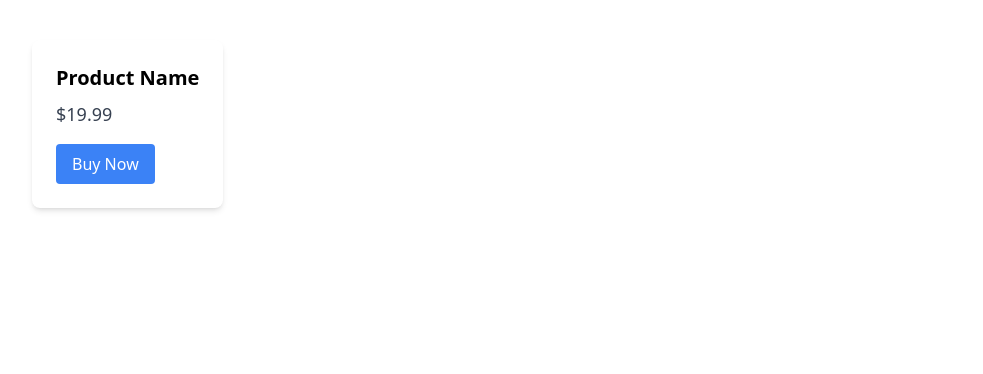
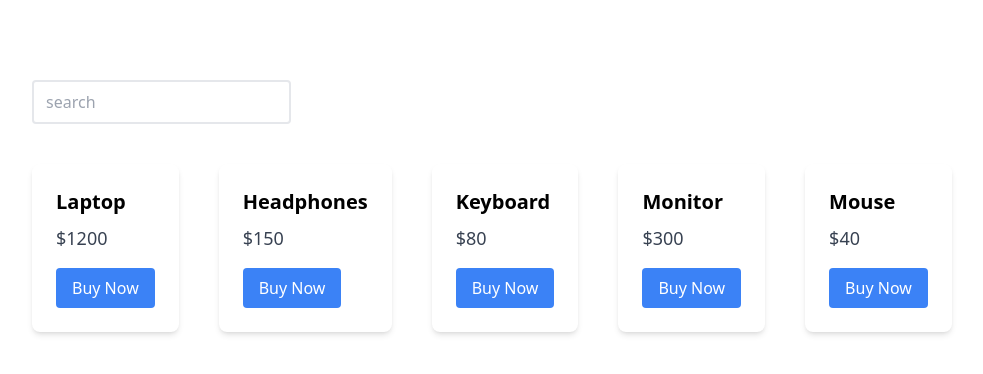
Before and after one commit to asynchronousJavascriptor/demos, a plain HTML site: page task2/index.html in a window 1280 px wide. Shown: the whole page, without its empty margins (48-1031 px from the left). Drawn offline with nearby package versions, Linux system fonts and the light colour scheme.

Commit message:
completed code for 2nd task

```diff
--- a/task2/index.html
+++ b/task2/index.html
@@ -9,11 +9,12 @@
 </head>
 
 <body>
-    <div class="products px-20 flex gap-10">
-        <div class="max-w-sm mt-10 bg-white rounded-lg shadow-md p-6">
-            <h2 class="text-xl font-semibold mb-2">Product Name</h2>
-            <p class="text-gray-700 text-lg mb-4">$19.99</p>
-            <button class="bg-blue-500 text-white px-4 py-2 rounded hover:bg-blue-600">Buy Now</button>
+    <div class="parent p-20">
+        <form action="">
+            <input class="px-3 py-2 border-2 rounded" type="text" placeholder="search">
+        </form>
+        <div class="products flex gap-10">
+
         </div>
     </div>
 
--- a/task2/script.js
+++ b/task2/script.js
@@ -5,3 +5,48 @@ const products = [
   { name: "Monitor", price: 300 },
   { name: "Mouse", price: 40 },
 ];
+
+let inp = document.querySelector("input");
+
+function showProducts(vals) {
+  document.querySelector(".products").innerHTML = "";
+  vals.forEach(function (product) {
+    // Container div
+    const card = document.createElement("div");
+    card.className = "max-w-sm mt-10 bg-white rounded-lg shadow-md p-6";
+
+    // Product title
+    const title = document.createElement("h2");
+    title.className = "text-xl font-semibold mb-2";
+    title.textContent = product.name;
+
+    // Price
+    const price = document.createElement("p");
+    price.className = "text-gray-700 text-lg mb-4";
+    price.textContent = "$" + product.price;
+
+    // Buy Now button
+    const button = document.createElement("button");
+    button.className =
+      "bg-blue-500 text-white px-4 py-2 rounded hover:bg-blue-600";
+    button.textContent = "Buy Now";
+
+    // Append children
+    card.appendChild(title);
+    card.appendChild(price);
+    card.appendChild(button);
+
+    // Add to body or any specific container
+    document.querySelector(".products").appendChild(card); // or document.querySelector(".some-container").appendChild(card);
+  });
+}
+
+showProducts(products);
+
+inp.addEventListener("input", function () {
+  let newarr = products.filter(function (pr) {
+    return pr.name.toLowerCase().startsWith(inp.value.toLowerCase());
+  });
+
+  showProducts(newarr);
+});
```
